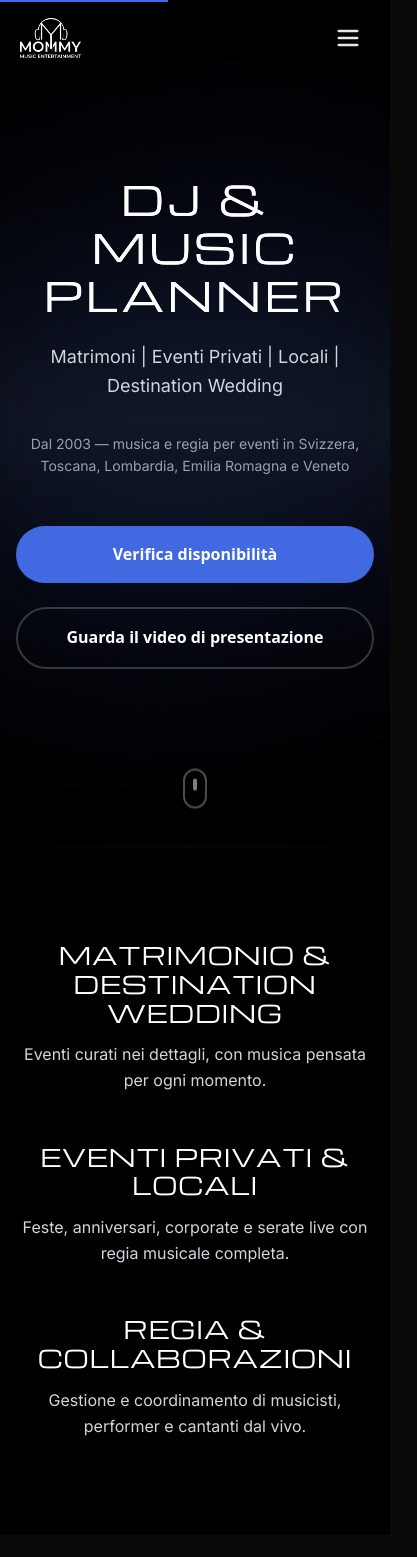
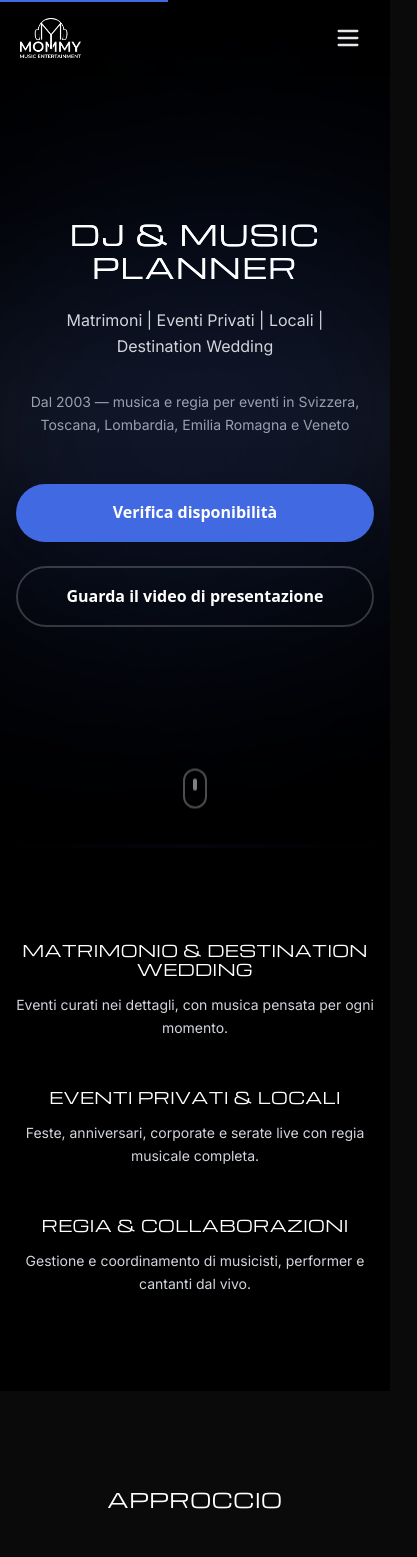
Before and after one commit to mommydjsalmani-cloud/mommy-marketing, a Next.js app: page / in a window 390 px wide. Shown: the top 1557 px of the page, 417 px wide, since content can reach past the window. Built offline with nearby package versions, Linux system fonts and the light colour scheme.

Commit message:
Riduzione drastica font mobile: CSS globale + tutti i titoli homepage

```diff
--- a/app/globals.css
+++ b/app/globals.css
@@ -83,23 +83,39 @@ div:not(.bg-white):not(.card) h3 {
 }
 
 h1 {
-  font-size: 2.5rem;
-  letter-spacing: 0.08em;
+  font-size: 1.75rem;
+  letter-spacing: 0.05em;
 }
 
 h2 {
-  font-size: 1.875rem;
-  letter-spacing: 0.05em;
+  font-size: 1.25rem;
+  letter-spacing: 0.03em;
 }
 
 h3 {
-  font-size: 1.5rem;
-  letter-spacing: 0.03em;
+  font-size: 1rem;
+  letter-spacing: 0.02em;
 }
 
 h4 {
-  font-size: 1.25rem;
-  letter-spacing: 0.02em;
+  font-size: 0.875rem;
+  letter-spacing: 0.015em;
+}
+
+@media (min-width: 640px) {
+  h1 {
+    font-size: 2.25rem;
+    letter-spacing: 0.06em;
+  }
+
+  h2 {
+    font-size: 1.5rem;
+    letter-spacing: 0.04em;
+  }
+
+  h3 {
+    font-size: 1.25rem;
+  }
 }
 
 @media (min-width: 768px) {
--- a/app/page.tsx
+++ b/app/page.tsx
@@ -14,10 +14,10 @@ export default function Home() {
 
         {/* Content */}
         <div className="relative z-10 max-w-7xl mx-auto px-4 sm:px-6 lg:px-8 text-center">
-          <h1 className="font-display text-3xl sm:text-4xl md:text-6xl lg:text-7xl font-bold mb-6 bg-clip-text text-transparent bg-gradient-to-r from-white via-white to-[#4169e1] px-2">
+          <h1 className="font-display text-2xl sm:text-3xl md:text-5xl lg:text-6xl xl:text-7xl font-bold mb-6 bg-clip-text text-transparent bg-gradient-to-r from-white via-white to-[#4169e1] px-2">
             DJ & Music Planner
           </h1>
-          <p className="font-sans text-lg sm:text-xl md:text-2xl text-gray-300 mb-8 max-w-3xl mx-auto leading-relaxed px-2">
+          <p className="font-sans text-base sm:text-lg md:text-xl lg:text-2xl text-gray-300 mb-8 max-w-3xl mx-auto leading-relaxed px-2">
             Matrimoni | Eventi Privati | Locali | Destination Wedding
           </p>
           <p className="font-sans text-sm sm:text-base md:text-lg text-gray-400 mb-12 max-w-2xl mx-auto px-2">
@@ -55,26 +55,26 @@ export default function Home() {
         <div className="max-w-7xl mx-auto px-4 sm:px-6 lg:px-8">
           <div className="grid md:grid-cols-3 gap-12">
             <div className="text-center">
-              <h3 className="font-display text-lg sm:text-xl md:text-2xl lg:text-3xl font-bold text-white mb-4">
+              <h3 className="font-display text-base sm:text-lg md:text-xl lg:text-2xl xl:text-3xl font-bold text-white mb-4">
                 Matrimonio & Destination Wedding
               </h3>
-              <p className="font-sans text-base md:text-lg text-gray-300 leading-relaxed">
+              <p className="font-sans text-sm sm:text-base md:text-lg text-gray-300 leading-relaxed">
                 Eventi curati nei dettagli, con musica pensata per ogni momento.
               </p>
             </div>
             <div className="text-center">
-              <h3 className="font-display text-lg sm:text-xl md:text-2xl lg:text-3xl font-bold text-white mb-4">
+              <h3 className="font-display text-base sm:text-lg md:text-xl lg:text-2xl xl:text-3xl font-bold text-white mb-4">
                 Eventi Privati & Locali
               </h3>
-              <p className="font-sans text-base md:text-lg text-gray-300 leading-relaxed">
+              <p className="font-sans text-sm sm:text-base md:text-lg text-gray-300 leading-relaxed">
                 Feste, anniversari, corporate e serate live con regia musicale completa.
               </p>
             </div>
             <div className="text-center">
-              <h3 className="font-display text-lg sm:text-xl md:text-2xl lg:text-3xl font-bold text-white mb-4">
+              <h3 className="font-display text-base sm:text-lg md:text-xl lg:text-2xl xl:text-3xl font-bold text-white mb-4">
                 Regia & Collaborazioni
               </h3>
-              <p className="font-sans text-base md:text-lg text-gray-300 leading-relaxed">
+              <p className="font-sans text-sm sm:text-base md:text-lg text-gray-300 leading-relaxed">
                 Gestione e coordinamento di musicisti, performer e cantanti dal vivo.
               </p>
             </div>
@@ -86,7 +86,7 @@ export default function Home() {
       <section className="py-24 bg-[#0a0a0a]">
         <div className="max-w-4xl mx-auto px-4 sm:px-6 lg:px-8">
           <div className="text-center mb-12">
-            <h2 className="font-display text-2xl sm:text-3xl md:text-4xl lg:text-5xl font-bold text-white mb-6">
+            <h2 className="font-display text-lg sm:text-xl md:text-2xl lg:text-3xl xl:text-4xl 2xl:text-5xl font-bold text-white mb-6">
               Approccio
             </h2>
           </div>
@@ -110,7 +110,7 @@ export default function Home() {
       <section id="esperienza" className="py-24 bg-black">
         <div className="max-w-7xl mx-auto px-4 sm:px-6 lg:px-8">
           <div className="text-center mb-16">
-            <h2 className="font-display text-xl sm:text-2xl md:text-3xl lg:text-4xl xl:text-5xl font-bold text-white mb-6">
+            <h2 className="font-display text-base sm:text-lg md:text-xl lg:text-2xl xl:text-3xl 2xl:text-4xl font-bold text-white mb-6 leading-tight">
               Esperienza Internazionale
             </h2>
           </div>
@@ -128,18 +128,18 @@ export default function Home() {
             {/* Numeri */}
             <div className="grid md:grid-cols-3 gap-8">
               <div className="bg-gradient-to-b from-[#4169e1]/10 to-transparent border border-[#4169e1]/30 rounded-2xl p-8 text-center hover:border-[#4169e1] transition-all duration-300">
-                <div className="text-3xl sm:text-4xl md:text-5xl font-bold text-[#4169e1] mb-4">1000+</div>
-                <p className="font-sans text-sm md:text-base text-gray-300">eventi curati</p>
+                <div className="text-2xl sm:text-3xl md:text-4xl lg:text-5xl font-bold text-[#4169e1] mb-4">1000+</div>
+                <p className="font-sans text-xs sm:text-sm md:text-base text-gray-300">eventi curati</p>
               </div>
 
               <div className="bg-gradient-to-b from-[#4169e1]/10 to-transparent border border-[#4169e1]/30 rounded-2xl p-8 text-center hover:border-[#4169e1] transition-all duration-300">
-                <div className="text-3xl sm:text-4xl md:text-5xl font-bold text-[#4169e1] mb-4">15+</div>
-                <p className="font-sans text-sm md:text-base text-gray-300">destination wedding da oltre 15 nazioni</p>
+                <div className="text-2xl sm:text-3xl md:text-4xl lg:text-5xl font-bold text-[#4169e1] mb-4">15+</div>
+                <p className="font-sans text-xs sm:text-sm md:text-base text-gray-300">destination wedding da oltre 15 nazioni</p>
               </div>
 
               <div className="bg-gradient-to-b from-[#4169e1]/10 to-transparent border border-[#4169e1]/30 rounded-2xl p-8 text-center hover:border-[#4169e1] transition-all duration-300">
-                <div className="text-3xl sm:text-4xl md:text-5xl font-bold text-[#4169e1] mb-4">Service</div>
-                <p className="font-sans text-sm md:text-base text-gray-300">audio compreso</p>
+                <div className="text-2xl sm:text-3xl md:text-4xl lg:text-5xl font-bold text-[#4169e1] mb-4">Service</div>
+                <p className="font-sans text-xs sm:text-sm md:text-base text-gray-300">audio compreso</p>
               </div>
             </div>
           </div>
```
